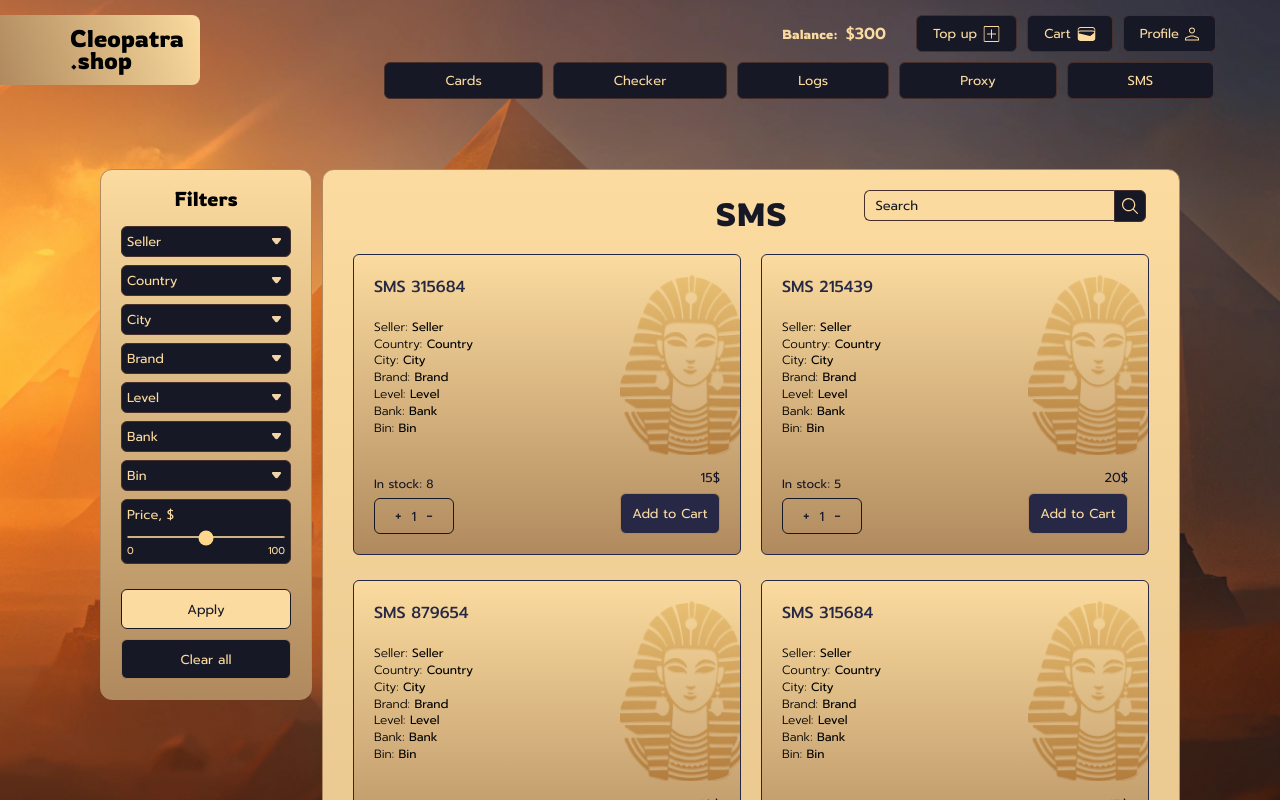
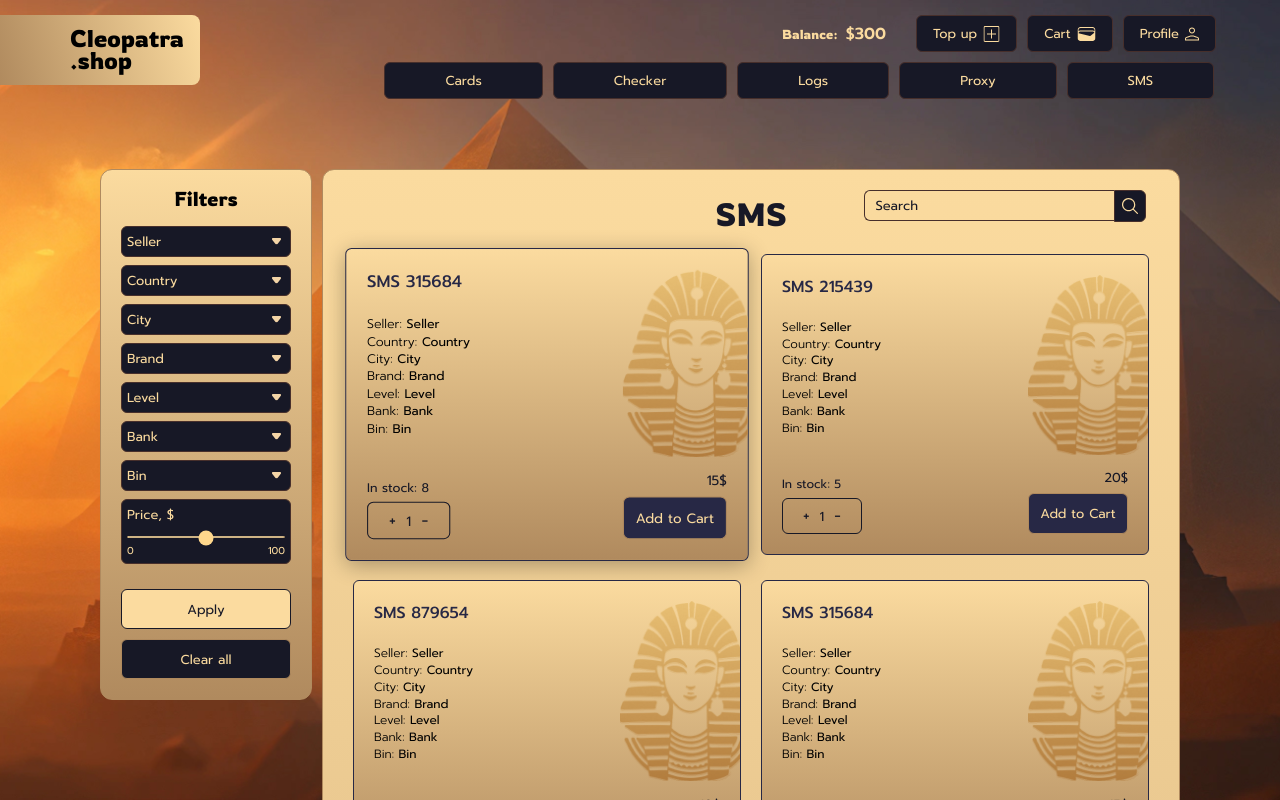
Before and after one commit to GorbachovNikita/cleo_public1, a React (Create React App) app: page /sms in a window 1280 px wide. In both pictures the pointer is over the element 547 px from the left and 404 px from the top of the page. Shown: the top 800 px of the page. Built offline with nearby package versions, Linux system fonts and the light colour scheme.

Commit message:
add hover and animation

```diff
--- a/src/components/CardItem/CardItem.css
+++ b/src/components/CardItem/CardItem.css
@@ -12,6 +12,12 @@
   padding: 20px;
   border: 1px solid #272845;
   position: relative;
+  transition: transform 0.3s ease, box-shadow 0.3s ease;
+}
+
+.card-item:hover {
+  transform: scale(1.04);
+  box-shadow: 0 4px 20px rgba(0, 0, 0, 0.3);
 }
 
 .card-column {
@@ -146,7 +152,7 @@
   border-radius: 5px;
   width: 300px;
   text-align: center;
-  color: #FBDB9F;
+  color: #fbdb9f;
 }
 
 .close-btn {
--- a/src/components/Menu/Menu.css
+++ b/src/components/Menu/Menu.css
@@ -22,6 +22,11 @@
   font-weight: 400;
   font-size: 13px;
   cursor: pointer;
+  transition: transform 0.3s ease, box-shadow 0.3s ease;
+}
+
+.menu-button:hover {
+  transform: scale(1.04);
 }
 
 .menu-buttons_mobile {
--- a/src/components/Select/Select.css
+++ b/src/components/Select/Select.css
@@ -10,6 +10,10 @@
   appearance: none;
   position: relative;
   height: auto;
+}
+
+.select:hover {
+  opacity: 0.9;
 }
 
 .select.range {
--- a/src/pages/Purchase/PurchaseCard/PurchaseCard.css
+++ b/src/pages/Purchase/PurchaseCard/PurchaseCard.css
@@ -17,6 +17,11 @@
   font-size: 16px;
   font-weight: 500;
   font-family: "Prompt", sans-serif;
+  cursor: pointer;
+}
+
+.purchase-title:hover {
+  opacity: 0.7;
 }
 
 .purchase-style {
```
